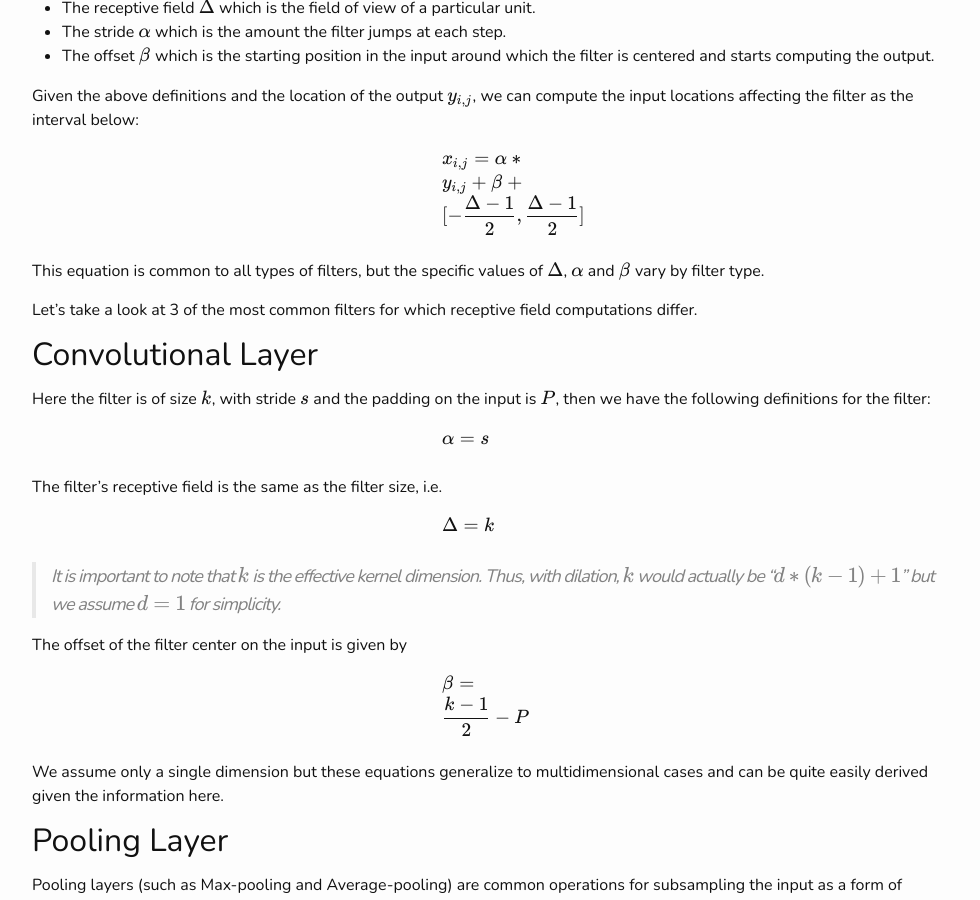
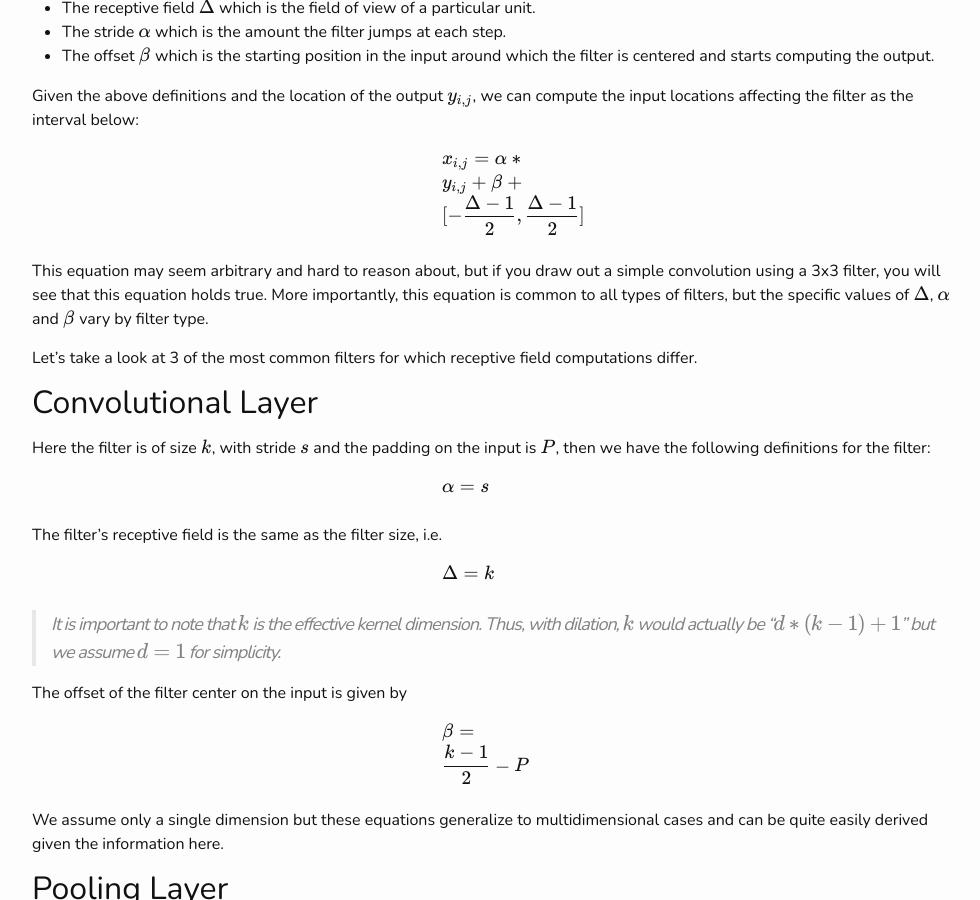
Before and after one commit to varunagrawal/varunagrawal.github.io, a Jekyll site: the page built from _posts/2018-02-19-cnn-receptive-field.md, in a window 1280 px wide and 900 px high, scrolled down 715 px. Shown: the whole window, without its empty margins (148-1128 px from the left). Built offline with Jekyll 4.4.1, drawn with Linux system fonts in a browser that asks for light colours; nearby versions of some CDN libraries; a style sheet for code colours, icons or effects is not loaded.

Commit message:
minor edit

```diff
--- a/_posts/2018-02-19-cnn-receptive-field.md
+++ b/_posts/2018-02-19-cnn-receptive-field.md
@@ -24,7 +24,7 @@ Given the above definitions and the location of the output <latex>y_{i,j}</latex
 
 <latex-block> x_{i,j} = \alpha*y_{i,j} + \beta + [-\frac{\Delta-1}{2}, \frac{\Delta-1}{2}] </latex-block>
 
-This equation is common to all types of filters, but the specific values of <latex>\Delta</latex>, <latex>\alpha</latex> and <latex>\beta</latex> vary by filter type.
+This equation may seem arbitrary and hard to reason about, but if you draw out a simple convolution using a 3x3 filter, you will see that this equation holds true. More importantly, this equation is common to all types of filters, but the specific values of <latex>\Delta</latex>, <latex>\alpha</latex> and <latex>\beta</latex> vary by filter type.
 
 Let's take a look at 3 of the most common filters for which receptive field computations differ.
 
```
